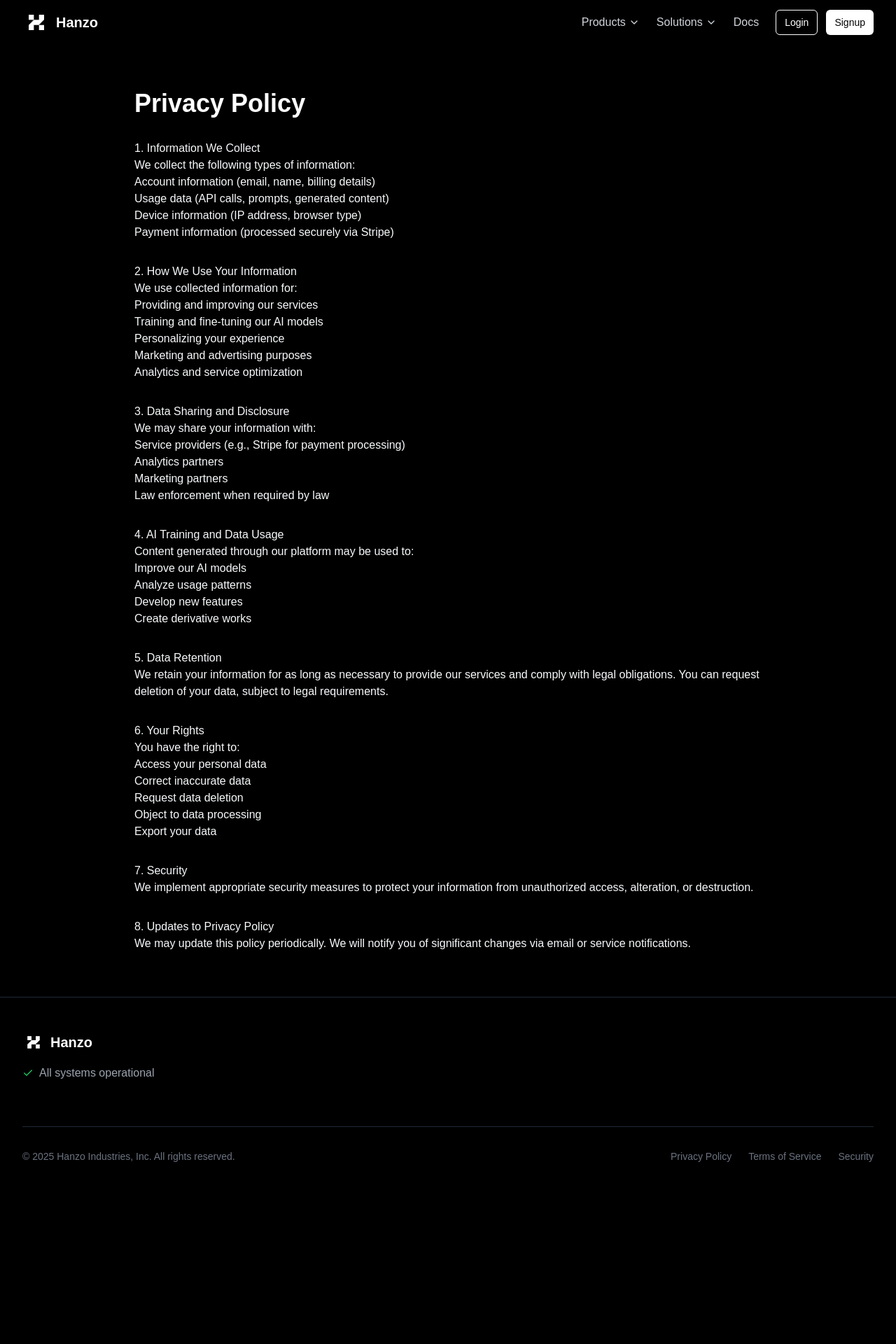
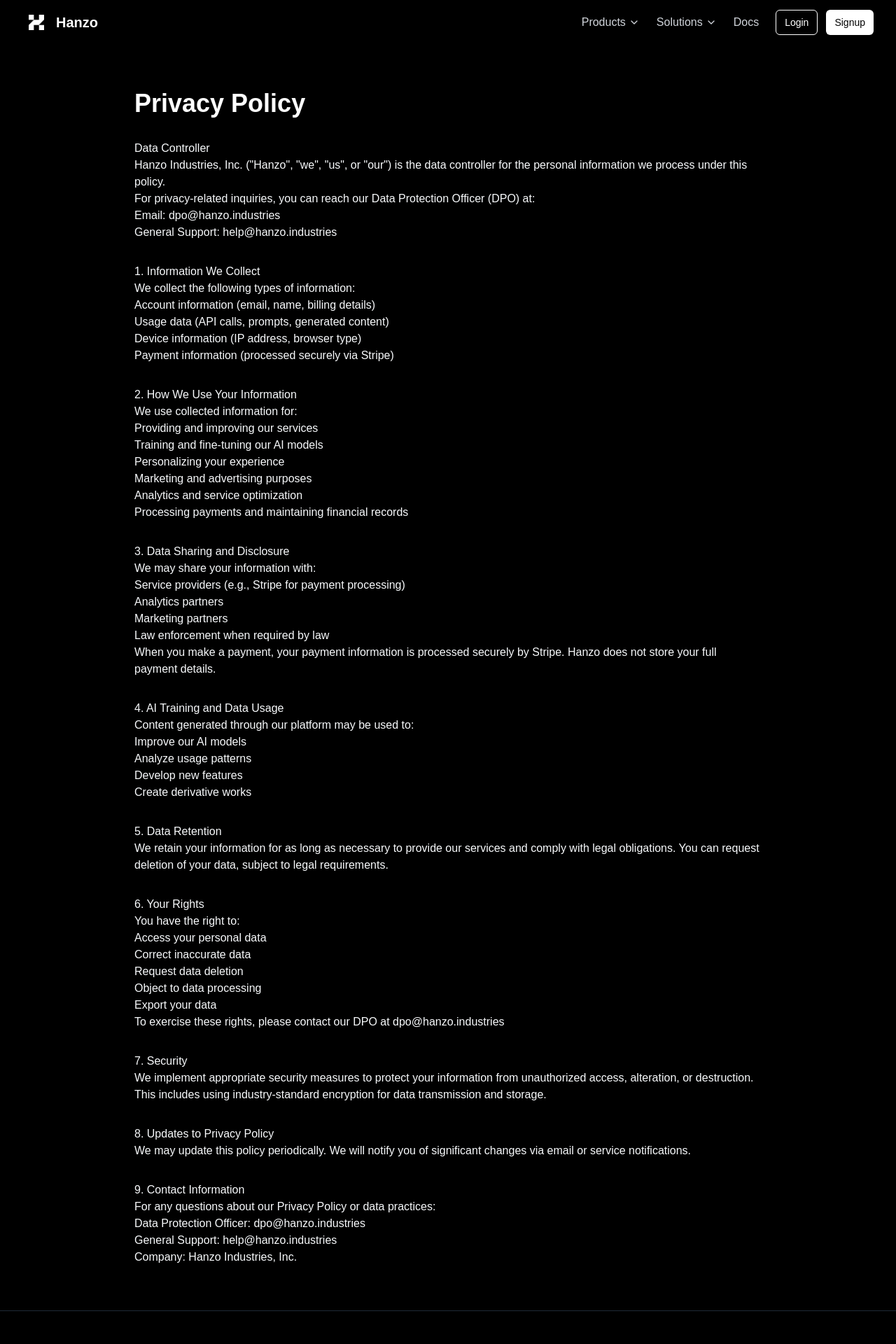
Before and after one commit to hanzoai/hanzo.industries, a React (Vite) app: page /privacy in a window 1280 px wide. Shown: the top 1920 px of the page at 70% size. Before the commit the page ends 1710 px from the top, so only its background shows below. Built offline with nearby package versions, Linux system fonts and the light colour scheme; a web font is replaced by a local one.

Commit message:
Update contact and compliance info
This commit updates the contact information and compliance information to include the DPO's email address, Hanzo Industries, Inc. as the corporate entity, and the help email address.  It also ensures that all necessary information for Stripe compliance is included.

```diff
--- a/src/pages/Privacy.tsx
+++ b/src/pages/Privacy.tsx
@@ -12,6 +12,16 @@
           <h1 className="text-4xl font-bold text-white mb-8">Privacy Policy</h1>
 
           <div className="space-y-8">
+            <section>
+              <h2>Data Controller</h2>
+              <p>Hanzo Industries, Inc. ("Hanzo", "we", "us", or "our") is the data controller for the personal information we process under this policy.</p>
+              <p>For privacy-related inquiries, you can reach our Data Protection Officer (DPO) at:</p>
+              <ul>
+                <li>Email: dpo@hanzo.industries</li>
+                <li>General Support: help@hanzo.industries</li>
+              </ul>
+            </section>
+
             <section>
               <h2>1. Information We Collect</h2>
               <p>We collect the following types of information:</p>
@@ -32,6 +42,7 @@
                 <li>Personalizing your experience</li>
                 <li>Marketing and advertising purposes</li>
                 <li>Analytics and service optimization</li>
+                <li>Processing payments and maintaining financial records</li>
               </ul>
             </section>
 
@@ -44,6 +55,7 @@
                 <li>Marketing partners</li>
                 <li>Law enforcement when required by law</li>
               </ul>
+              <p>When you make a payment, your payment information is processed securely by Stripe. Hanzo does not store your full payment details.</p>
             </section>
 
             <section>
@@ -72,16 +84,27 @@
                 <li>Object to data processing</li>
                 <li>Export your data</li>
               </ul>
+              <p>To exercise these rights, please contact our DPO at dpo@hanzo.industries</p>
             </section>
 
             <section>
               <h2>7. Security</h2>
-              <p>We implement appropriate security measures to protect your information from unauthorized access, alteration, or destruction.</p>
+              <p>We implement appropriate security measures to protect your information from unauthorized access, alteration, or destruction. This includes using industry-standard encryption for data transmission and storage.</p>
             </section>
 
             <section>
               <h2>8. Updates to Privacy Policy</h2>
               <p>We may update this policy periodically. We will notify you of significant changes via email or service notifications.</p>
+            </section>
+
+            <section>
+              <h2>9. Contact Information</h2>
+              <p>For any questions about our Privacy Policy or data practices:</p>
+              <ul>
+                <li>Data Protection Officer: dpo@hanzo.industries</li>
+                <li>General Support: help@hanzo.industries</li>
+                <li>Company: Hanzo Industries, Inc.</li>
+              </ul>
             </section>
           </div>
         </div>
--- a/src/pages/Terms.tsx
+++ b/src/pages/Terms.tsx
@@ -14,7 +14,7 @@
           <div className="space-y-8">
             <section>
               <h2>1. Agreement to Terms</h2>
-              <p>By accessing or using Hanzo's services, you agree to be bound by these Terms of Service and all applicable laws and regulations.</p>
+              <p>By accessing or using Hanzo's services, you agree to be bound by these Terms of Service and all applicable laws and regulations. These terms constitute a legal agreement between you and Hanzo Industries, Inc. ("Hanzo", "we", "us", or "our").</p>
             </section>
 
             <section>
@@ -44,7 +44,10 @@
                 <li>Provide valid payment information</li>
                 <li>Pay all charges at the prices in effect when incurred</li>
                 <li>Pay any applicable taxes</li>
+                <li>Keep your billing information current and accurate</li>
+                <li>Authorize us to share your payment information with Stripe</li>
               </ul>
+              <p>All payment information is processed and stored securely by Stripe. Hanzo does not store your full payment details.</p>
             </section>
 
             <section>
@@ -61,6 +64,16 @@
               <h2>8. Modifications to Terms</h2>
               <p>We reserve the right to modify these terms at any time. Continued use of the service after such modifications constitutes acceptance of the updated terms.</p>
             </section>
+
+            <section>
+              <h2>9. Contact Information</h2>
+              <p>For any questions about these Terms of Service, please contact us at:</p>
+              <ul>
+                <li>Email: help@hanzo.industries</li>
+                <li>Company: Hanzo Industries, Inc.</li>
+                <li>For legal notices: legal@hanzo.industries</li>
+              </ul>
+            </section>
           </div>
         </div>
       </main>
```
